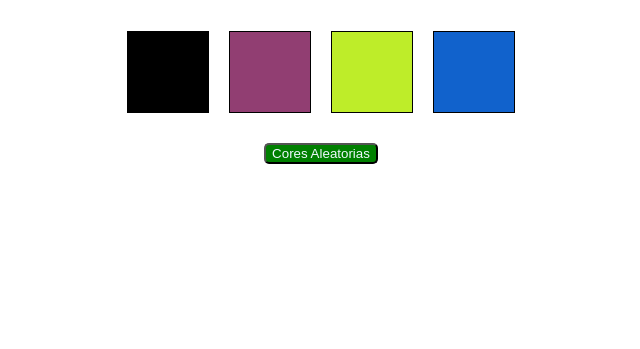
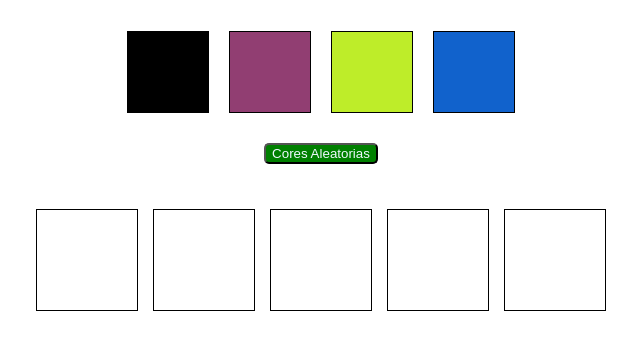
Before and after one commit to cauan-oss/key_of_linux, a plain HTML site: page curriculo/learn/cores-and-pixels/index.html in a window 1280 px wide. Shown: the part 87-436 px from the top of the page, without its empty margins (319-959 px from the left). Drawn offline with Linux system fonts and the light colour scheme.

Commit message:
box-defined

```diff
--- a/curriculo/learn/cores-and-pixels/index.html
+++ b/curriculo/learn/cores-and-pixels/index.html
@@ -17,6 +17,13 @@
         <div class="color"></div>
     </div>
     <button id="button-random-color" >Cores Aleatorias</button>
+    <div id="pixel-board">
+        <div class="pixel"></div>
+        <div class="pixel"></div>
+        <div class="pixel"></div>
+        <div class="pixel"></div>
+        <div class="pixel"></div>
+    </div>
 
 </body>
 <script src="script.js"></script>
--- a/curriculo/learn/cores-and-pixels/script.js
+++ b/curriculo/learn/cores-and-pixels/script.js
@@ -21,7 +21,8 @@ function insertColorInTheSquares() {
  1  quando abrir a pagina gere cores aleatorias ok
  2- quando eu clicar no botao crie novas cores - ok
  3 quando eu clicar no botao salve no localStorage -ok
- 4 quando eu recarregar a pagina retorne um console com local em formato de array
+ 4 quando eu recarregar a pagina mantenha a paleta com as mesmas cores - ok
+ 5 quando abrir a pagina a cor preta ja deve estar seleciona para pintar os quadrados
 */
 function buttonCreateNewColors() {
     insertColorInTheSquares()
--- a/curriculo/learn/cores-and-pixels/style.css
+++ b/curriculo/learn/cores-and-pixels/style.css
@@ -20,3 +20,14 @@ body {
     color: aliceblue;
     background-color: green;
 }
+
+#pixel-board {
+    display: flex;
+    margin-top: 45px;
+    gap: 15px;
+}
+
+.pixel {
+    border: 1px solid black;
+    padding: 50px;
+}
```
